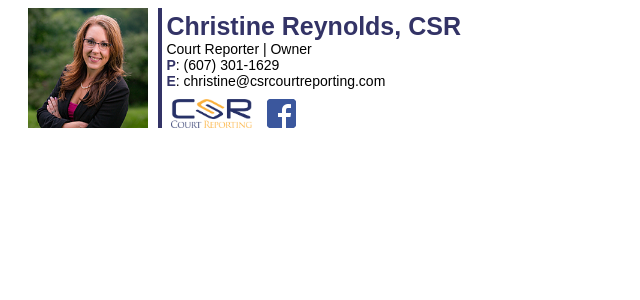
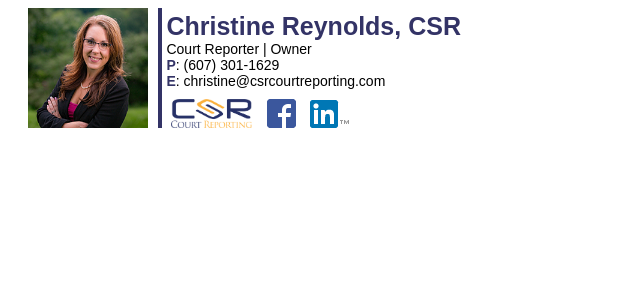
Before and after one commit to razorhollow/razorhollow.github.io, a Jekyll site: the page signature.html, which Jekyll copies as it is, in a window 1280 px wide. Shown: the top 300 px of the page, without its empty margins (0-640 px from the left). Built offline with Jekyll 4.4.1, drawn with Linux system fonts in a browser that asks for light colours.

Commit message:
Add missing ".

```diff
--- a/signature.html
+++ b/signature.html
@@ -94,7 +94,7 @@
 			<nav class="flex-container">
 				<span><a href="http:www.csrcourtreporting.com"><img src="./logo_2016_small.png" id="logo"></a></span>
 				<span><a href="https://www.facebook.com/csrcourtreporting"><img src="./fblogo.png" id="facebook"></a></span>
-				<span><a href="https://www.linkedin.com/in/christinecsr/><img src="./lilogo.png" id="linkedin"></a></span>
+				<span><a href="https://www.linkedin.com/in/christinecsr"><img src="./lilogo.png" id="linkedin"></a></span>
 			</nav>
 		</div>
 
```
